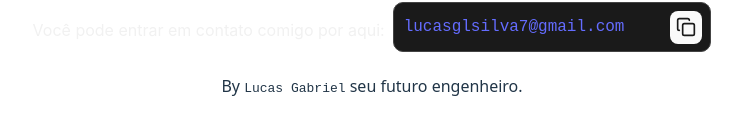
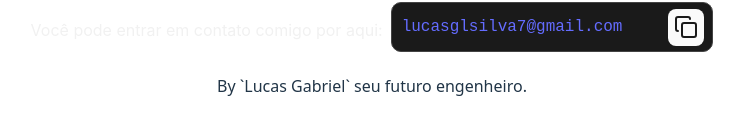
Before and after one commit to lucasgls/portifolio, a React (Vite) app: page / in a window 1280 px wide. Shown: the part 668-802 px from the top of the page, without its empty margins (268-1012 px from the left). Built offline with nearby package versions, Linux system fonts and the light colour scheme.

Commit message:
refactor: reorganiza header para HeroSection com correções

```diff
--- a/src/App.tsx
+++ b/src/App.tsx
@@ -1,13 +1,13 @@
 
 import './App.css'
-import { Linkedin, Github, Instagram, FolderKanban, Microchip, GraduationCap, PersonStanding, Copy} from 'lucide-react';
-import { Header } from './components/header';
+import { FolderKanban, Microchip, GraduationCap, PersonStanding, Copy } from 'lucide-react';
+import { HeroSection } from './components/HeroSection/HeroSection';
 
 function App() {
 
   return (
     <>
-      <Header />
+      <HeroSection />
 
       <div className="container">
 
@@ -48,16 +48,12 @@ function App() {
             readOnly>
           </input>
           <button className='copyButton'>
-            <Copy
-              size={"20"}
-            />
+            <Copy />
           </button>
         </div>
       </div>
 
-      <p>
-        By <code>Lucas Gabriel</code> seu futuro engenheiro.
-      </p>
+      <p>By `Lucas Gabriel` seu futuro engenheiro.</p>
     </>
   )
 }
--- a/src/components/header.tsx
+++ b/src/components/HeroSection/HeroSection.tsx
@@ -1,7 +1,7 @@
-import lucasLogo from '../assets/icon-face-whiteBG.png'
-import { Linkedin, Github, Instagram } from 'lucide-react';
+import lucasLogo from '../../assets/icon-face-whiteBG.png'
+import { Linkedin, Github, Instagram} from 'lucide-react';
 
-export function Header () {
+export function HeroSection () {
     return(
     <>
         <div className="header">
```
